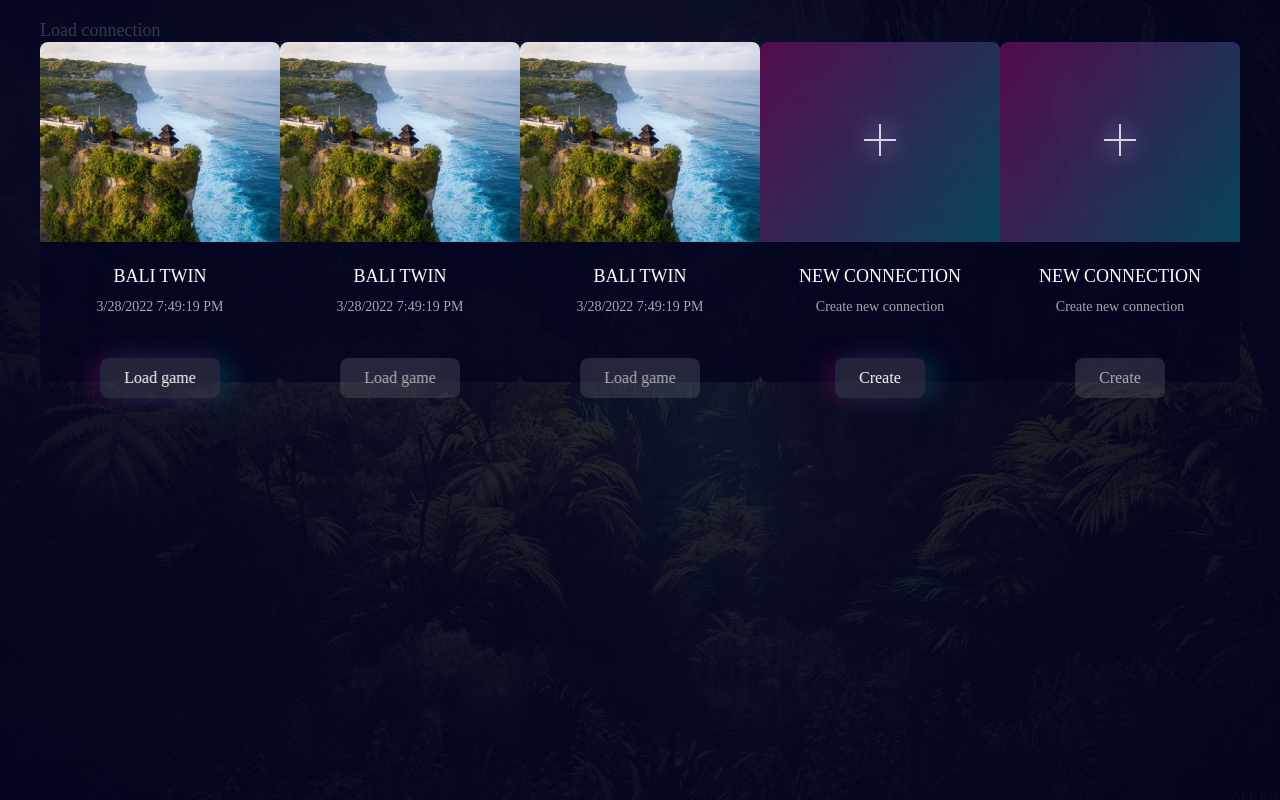
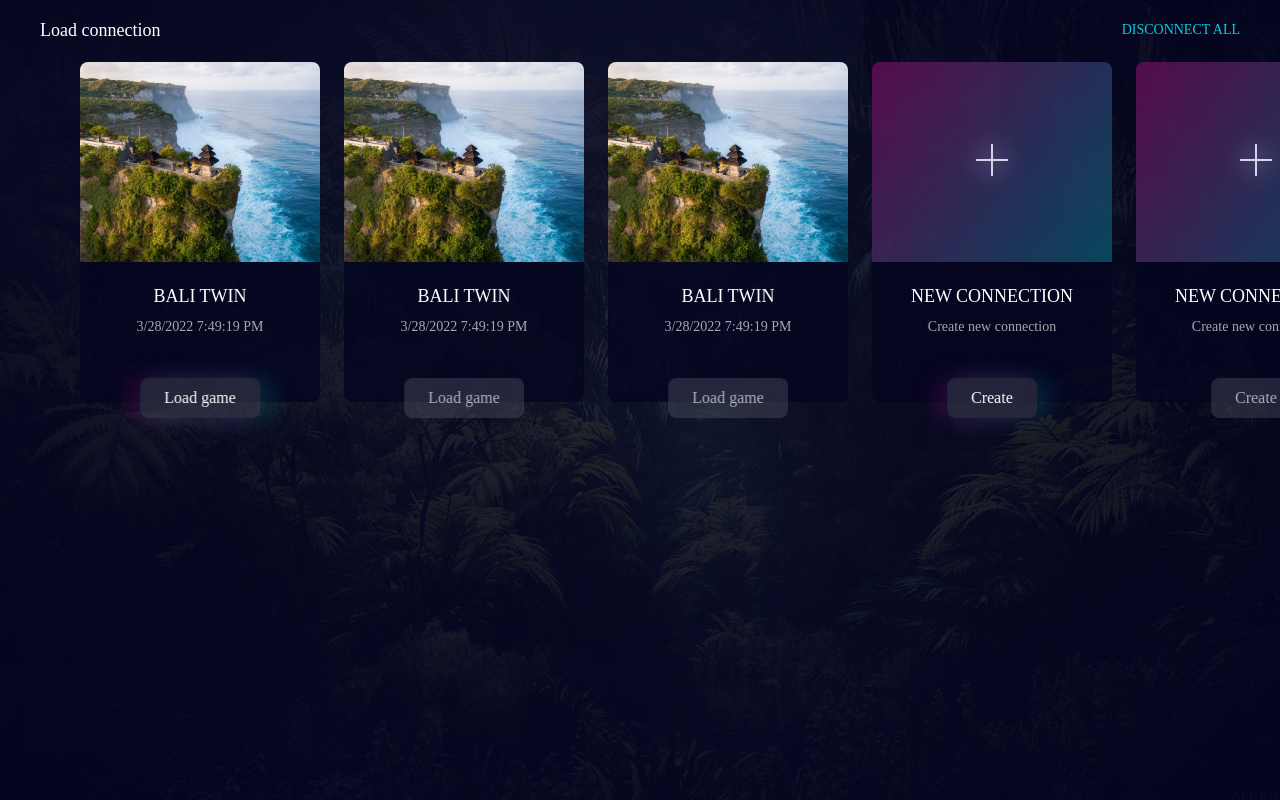
Before and after one commit to Nikita-Shuminskiy/bali-twin, a React (Create React App) app: page / in a window 1280 px wide. Built offline with nearby package versions, Linux system fonts and the light colour scheme.

Commit message:
fix: delete slider

```diff
--- a/src/Pages/GamePage/GamePage.module.scss
+++ b/src/Pages/GamePage/GamePage.module.scss
@@ -29,7 +29,17 @@
   }
 }
 
-.game-page-title{
+.game-page{
+
+  &-disconection-box{
+    z-index: 3;
+    display: flex;
+    justify-content: space-between;
+    align-items: center;
+  }
+
+  &-title{
+    z-index: 1;
     font-family: 'Rubik';
     font-style: normal;
     font-weight: 500;
@@ -37,3 +47,27 @@
     line-height: 120%;
     color: #FFFFFF;
   }
+
+  &-disconection{
+    z-index: 1;
+    font-family: 'Rubik';
+    font-style: normal;
+    font-weight: 400;
+    font-size: 14px;
+    line-height: 120%;
+    text-transform: uppercase;
+    color: #0ACEDB;
+  }
+
+  &-slider{
+    display: flex;
+    overflow: hidden;
+    max-width: 1200px;
+    margin-left: auto;
+  }
+
+  &-connection-card-box{
+    min-height: 500px;
+    margin-right: 24px ;
+  }
+}
--- a/src/Pages/GamePage/GamePage.tsx
+++ b/src/Pages/GamePage/GamePage.tsx
@@ -1,7 +1,6 @@
 import React from 'react'
 import styles from './GamePage.module.scss'
 import './slider.css'
-import Slider from 'react-slick'
 import {
     ConnectionCard,
     ConnectionTypeCard,
@@ -60,21 +59,25 @@ export const GamePage: React.FC<GamePropsType> = () => {
         },
     ]
 
-    const settings = {
-        speed: 500,
-        arrows: false,
-        slidesToShow: 5,
-        swipeToSlide: true,
-    }
-
     return (
         <div className={styles['wrapper']}>
             <div className={styles['container']}>
-                <h3 className={styles['game-page-title']}>Load connection</h3>
-                <Slider {...settings}>
+                <div className={styles['game-page-disconection-box']}>
+                    <h3 className={styles['game-page-title']}>
+                        Load connection
+                    </h3>
+                    <h3 className={styles['game-page-disconection']}>
+                        Disconnect all
+                    </h3>
+                </div>
+            </div>
+            <div className={styles['game-page-slider']}>
                 {arrayConnections.map((card, index) => {
                     return (
-                            <div key={index} style={{ marginRight: '20px' }}>
+                        <div
+                            key={index}
+                            className={styles['game-page-connection-card-box']}
+                        >
                             <ConnectionCard
                                 date={card.date}
                                 type={card.type}
@@ -85,7 +88,6 @@ export const GamePage: React.FC<GamePropsType> = () => {
                         </div>
                     )
                 })}
-                </Slider>
             </div>
         </div>
     )
```
Lines whose indentation alone changed are shown as unchanged.
